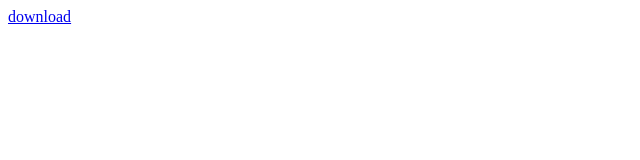
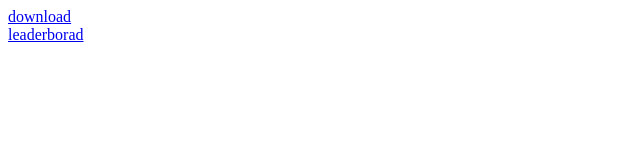
Before and after one commit to hairbald/hairbald.github.io, a plain HTML site: page games.html in a window 1280 px wide. Shown: the whole page, without its empty margins (0-640 px from the left). Drawn offline with Linux system fonts and the light colour scheme.

Commit message:
added lealrderbaord link

```diff
--- a/games.html
+++ b/games.html
@@ -8,5 +8,7 @@
 </head>
 <body>
     <a href="ANFSGAA Launcher.exe" download>download</a>
+    <br/>
+    <a href="https://docs.google.com/spreadsheets/d/19BouNIDo5dU5gQu9dYOmisObj5Vz42pfEPS0dQ8Jo3E/edit?usp=sharing">leaderborad</a>
 </body>
 </html>
```
